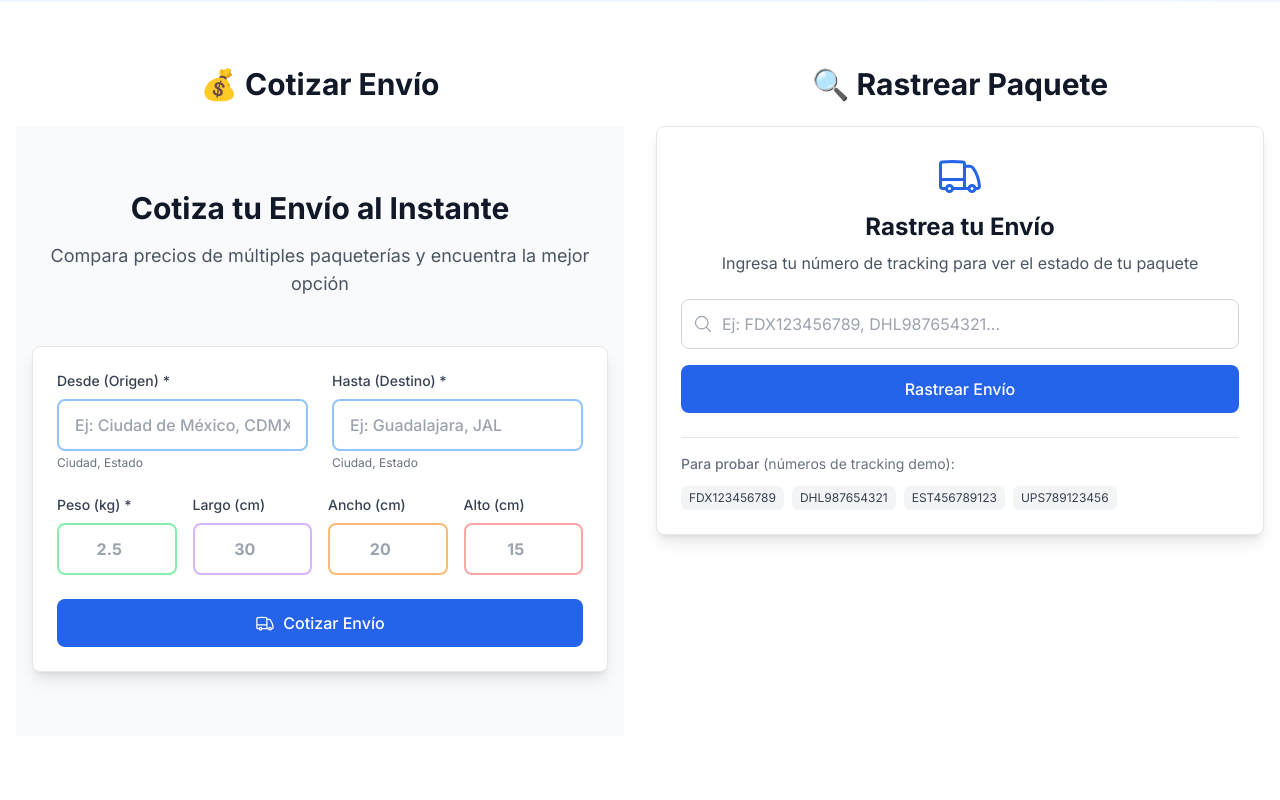
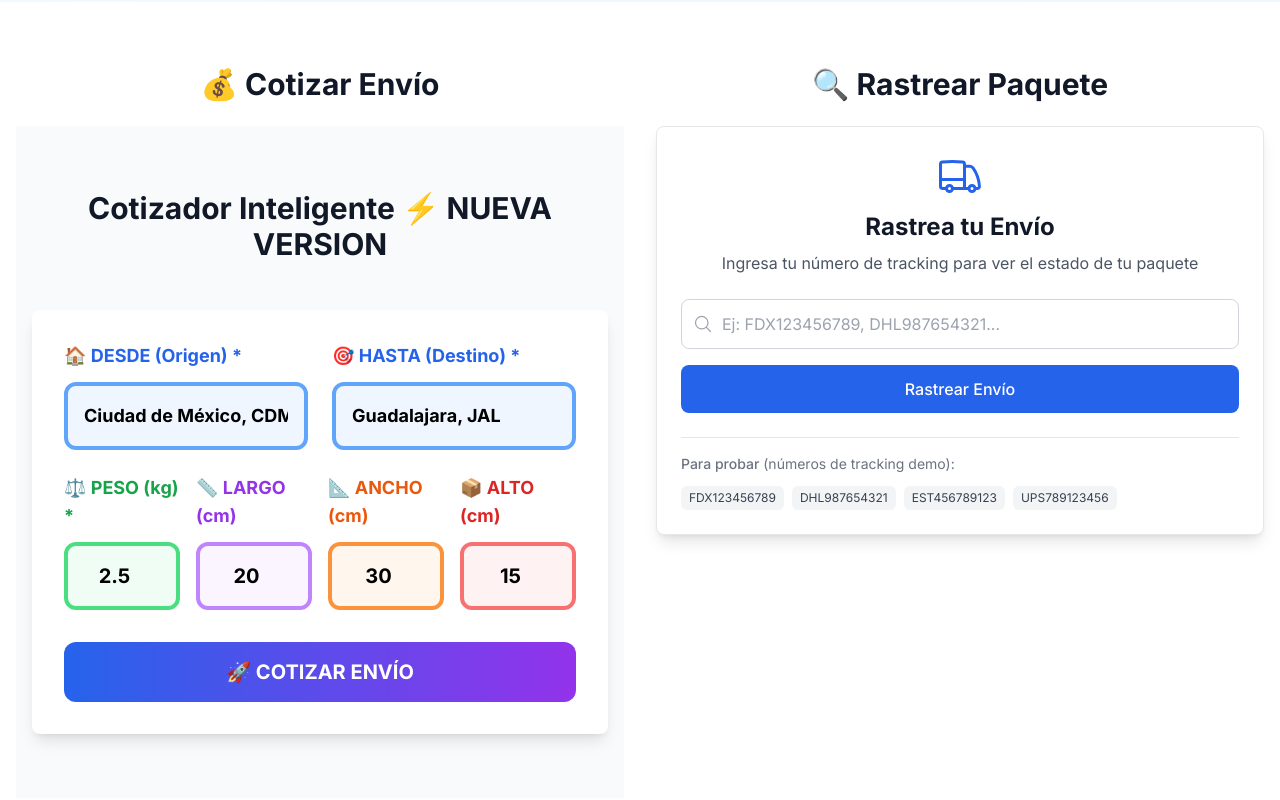
Before and after one commit to cgomez123/envios-platform, a Next.js app: page / in a window 1280 px wide. Shown: the part 800-1600 px from the top of the page. Built offline with nearby package versions, Linux system fonts and the light colour scheme.

Commit message:
🆘 EMERGENCY: SimpleCalculator con colores súper visibles
💥 NUEVO COMPONENTE:
• Inputs NO controlados por React
• Colores súper gruesos y visibles
• FormData nativa
• Texto 20px bold
• Funcionalidad 100% nativa

🎯 DEBE FUNCIONAR: Campos editables garantizados

```diff
--- a/app/page.tsx
+++ b/app/page.tsx
@@ -1,6 +1,6 @@
 import { Hero } from '@/components/Hero'
 import { Features } from '@/components/Features'
-import { ShippingCalculator } from '@/components/ShippingCalculator'
+import { SimpleCalculator } from '@/components/SimpleCalculator'
 import TrackingSearch from '@/components/TrackingSearch'
 import { Stats } from '@/components/Stats'
 import { Testimonials } from '@/components/Testimonials'
@@ -22,7 +22,7 @@ export default function Home() {
               <h2 className="text-3xl font-bold text-gray-900 mb-6 text-center">
                 💰 Cotizar Envío
               </h2>
-              <ShippingCalculator />
+              <SimpleCalculator />
             </div>
 
             <div>
--- /dev/null
+++ b/components/SimpleCalculator.tsx
@@ -0,0 +1,187 @@
+'use client'
+
+import { useState } from 'react'
+
+export function SimpleCalculator() {
+  const [quotes, setQuotes] = useState<any[]>([])
+  const [loading, setLoading] = useState(false)
+
+  const handleSubmit = async (e: React.FormEvent) => {
+    e.preventDefault()
+    setLoading(true)
+
+    const form = e.target as HTMLFormElement
+    const formData = new FormData(form)
+
+    const data = {
+      from: formData.get('from') as string,
+      to: formData.get('to') as string,
+      weight: formData.get('weight') as string,
+      dimensions: {
+        length: formData.get('length') as string,
+        width: formData.get('width') as string,
+        height: formData.get('height') as string
+      }
+    }
+
+    console.log('📤 Enviando datos:', data)
+
+    try {
+      const response = await fetch('/api/shipping/quote', {
+        method: 'POST',
+        headers: { 'Content-Type': 'application/json' },
+        body: JSON.stringify(data),
+      })
+
+      const result = await response.json()
+
+      if (result.success) {
+        setQuotes(result.quotes)
+      } else {
+        alert('Error: ' + result.error)
+      }
+    } catch (error) {
+      alert('Error de conexión')
+      console.error(error)
+    } finally {
+      setLoading(false)
+    }
+  }
+
+  return (
+    <section className="py-16 bg-gray-50">
+      <div className="max-w-4xl mx-auto px-4">
+        <div className="text-center mb-12">
+          <h2 className="text-3xl font-bold text-gray-900 mb-4">
+            Cotizador Inteligente ⚡ NUEVA VERSION
+          </h2>
+        </div>
+
+        <div className="bg-white rounded-lg shadow-lg p-8">
+          <form onSubmit={handleSubmit}>
+            {/* Direcciones */}
+            <div className="grid md:grid-cols-2 gap-6 mb-6">
+              <div>
+                <label className="block text-lg font-bold text-blue-600 mb-3">
+                  🏠 DESDE (Origen) *
+                </label>
+                <input
+                  type="text"
+                  name="from"
+                  defaultValue="Ciudad de México, CDMX"
+                  className="w-full px-4 py-4 text-lg border-4 border-blue-400 rounded-xl focus:border-blue-600 bg-blue-50 font-bold"
+                  required
+                  style={{ fontSize: '18px', fontWeight: 'bold' }}
+                />
+              </div>
+              <div>
+                <label className="block text-lg font-bold text-blue-600 mb-3">
+                  🎯 HASTA (Destino) *
+                </label>
+                <input
+                  type="text"
+                  name="to"
+                  defaultValue="Guadalajara, JAL"
+                  className="w-full px-4 py-4 text-lg border-4 border-blue-400 rounded-xl focus:border-blue-600 bg-blue-50 font-bold"
+                  required
+                  style={{ fontSize: '18px', fontWeight: 'bold' }}
+                />
+              </div>
+            </div>
+
+            {/* Dimensiones */}
+            <div className="grid grid-cols-2 md:grid-cols-4 gap-4 mb-8">
+              <div>
+                <label className="block text-lg font-bold text-green-600 mb-3">
+                  ⚖️ PESO (kg) *
+                </label>
+                <input
+                  type="number"
+                  name="weight"
+                  defaultValue="2.5"
+                  min="0.1"
+                  max="100"
+                  step="0.1"
+                  className="w-full px-4 py-4 text-xl border-4 border-green-400 rounded-xl focus:border-green-600 bg-green-50 font-bold text-center"
+                  required
+                  style={{ fontSize: '20px', fontWeight: 'bold' }}
+                />
+              </div>
+              <div>
+                <label className="block text-lg font-bold text-purple-600 mb-3">
+                  📏 LARGO (cm)
+                </label>
+                <input
+                  type="number"
+                  name="length"
+                  defaultValue="20"
+                  className="w-full px-4 py-4 text-xl border-4 border-purple-400 rounded-xl focus:border-purple-600 bg-purple-50 font-bold text-center"
+                  style={{ fontSize: '20px', fontWeight: 'bold' }}
+                />
+              </div>
+              <div>
+                <label className="block text-lg font-bold text-orange-600 mb-3">
+                  📐 ANCHO (cm)
+                </label>
+                <input
+                  type="number"
+                  name="width"
+                  defaultValue="30"
+                  className="w-full px-4 py-4 text-xl border-4 border-orange-400 rounded-xl focus:border-orange-600 bg-orange-50 font-bold text-center"
+                  style={{ fontSize: '20px', fontWeight: 'bold' }}
+                />
+              </div>
+              <div>
+                <label className="block text-lg font-bold text-red-600 mb-3">
+                  📦 ALTO (cm)
+                </label>
+                <input
+                  type="number"
+                  name="height"
+                  defaultValue="15"
+                  className="w-full px-4 py-4 text-xl border-4 border-red-400 rounded-xl focus:border-red-600 bg-red-50 font-bold text-center"
+                  style={{ fontSize: '20px', fontWeight: 'bold' }}
+                />
+              </div>
+            </div>
+
+            <button
+              type="submit"
+              disabled={loading}
+              className="w-full bg-gradient-to-r from-blue-600 to-purple-600 text-white text-xl font-bold py-4 px-8 rounded-xl hover:from-blue-700 hover:to-purple-700 transition-all transform hover:scale-105"
+              style={{ fontSize: '20px' }}
+            >
+              {loading ? '⏳ Cotizando...' : '🚀 COTIZAR ENVÍO'}
+            </button>
+          </form>
+
+          {/* Resultados */}
+          {quotes.length > 0 && (
+            <div className="mt-8 space-y-4">
+              <h3 className="text-2xl font-bold text-gray-900 mb-4">
+                💰 Cotizaciones Disponibles:
+              </h3>
+              {quotes.map((quote, index) => (
+                <div key={index} className="border-4 border-green-200 rounded-xl p-6 bg-green-50">
+                  <div className="flex justify-between items-center">
+                    <div>
+                      <div className="text-xl font-bold text-gray-900">
+                        {quote.carrier} - {quote.service}
+                      </div>
+                      <div className="text-lg text-gray-600">
+                        {quote.deliveryTime}
+                      </div>
+                    </div>
+                    <div className="text-3xl font-bold text-green-600">
+                      ${quote.price} {quote.currency}
+                    </div>
+                  </div>
+                </div>
+              ))}
+            </div>
+          )}
+        </div>
+      </div>
+    </section>
+  )
+}
```
